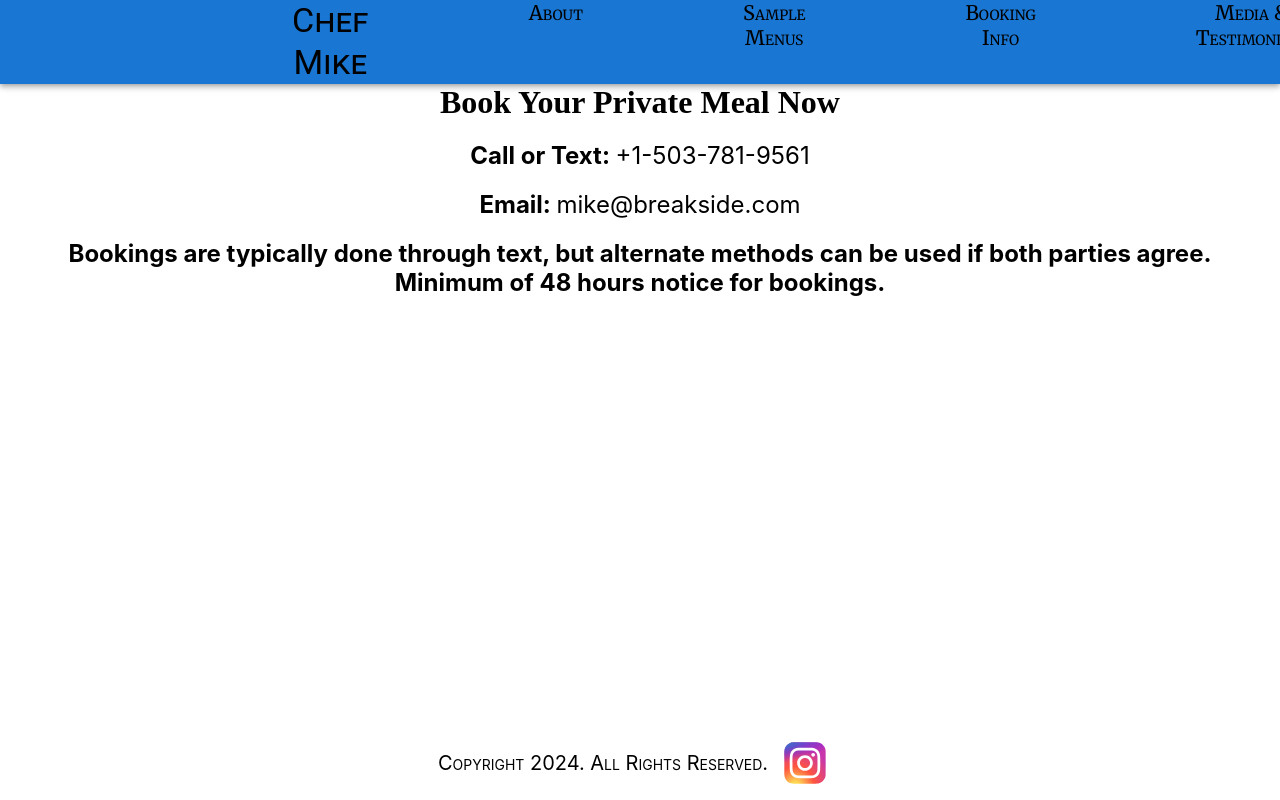
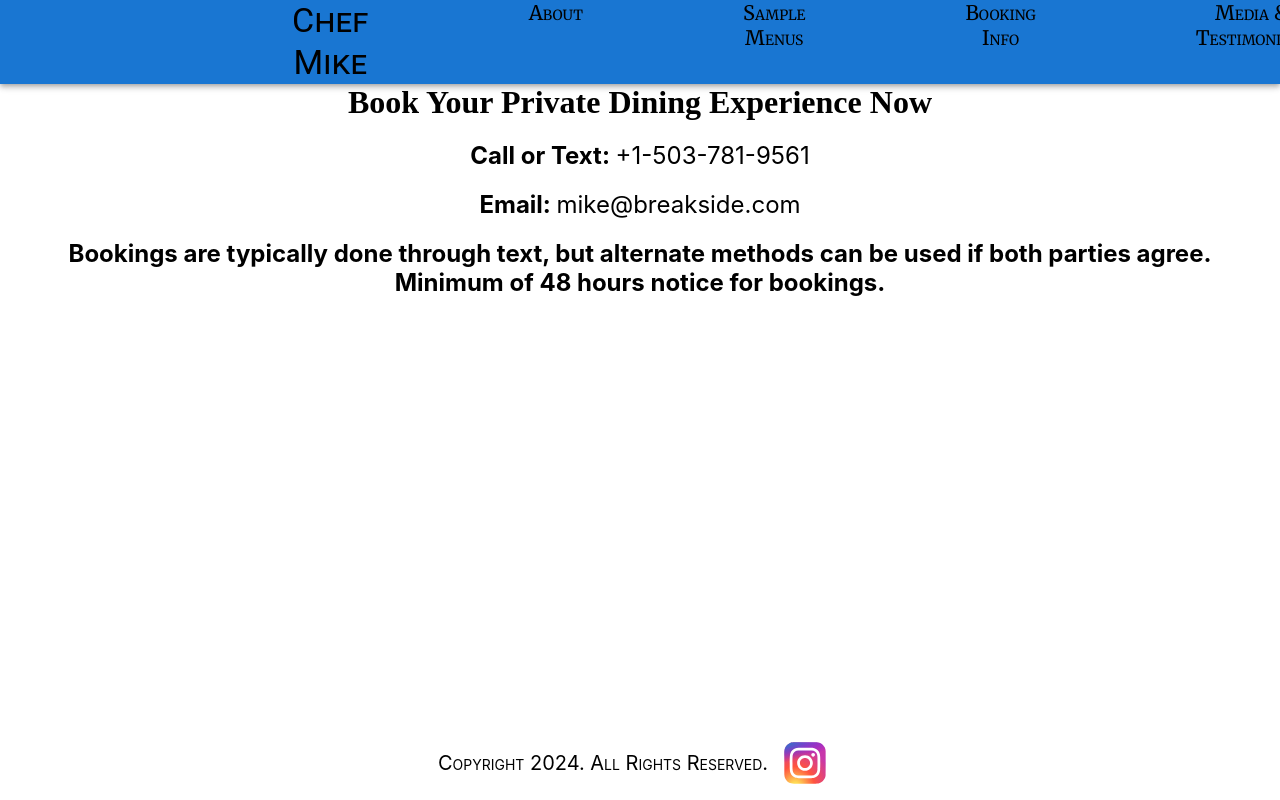
Before and after one commit to elgrons/ChefMike, a React (Create React App) app: page /contact in a window 1280 px wide. Shown: the top 800 px of the page. Built offline with nearby package versions, Linux system fonts and the light colour scheme; a web font is replaced by a local one.

Commit message:
add InstaItem.js and word torwards Insta embed.

```diff
--- a/src/components/Contact/Contact.js
+++ b/src/components/Contact/Contact.js
@@ -5,7 +5,7 @@ import './Contact.scss';
 export const Contact = () => {
   return (
     <>
-    <h1>Book Your Private Meal Now</h1><br></br>
+    <h1>Book Your Private Dining Experience Now</h1><br></br>
     <h2>Call or Text:  <a href="tel:+1503-781-9561">+1-503-781-9561</a> </h2><br></br>
     <h2>Email:  <a href="mailto:mike@breakside.com">mike@breakside.com</a></h2><br></br>
     <h2>Bookings are typically done through text, but alternate methods can be used if both parties agree.</h2>
--- a/src/components/Welcome/Welcome.js
+++ b/src/components/Welcome/Welcome.js
@@ -6,6 +6,7 @@ export const Welcome = () => {
   return (
     <>
     <h1>Your Private Chef: Mike</h1>
+    <img src="https://www.instagram.com/p/CyO8wbGSkX0/" />
     </>
   )
 }
```
Also changed, not shown: src/components/InstaItem/InstaItem.js (added, +9 -0 lines).
